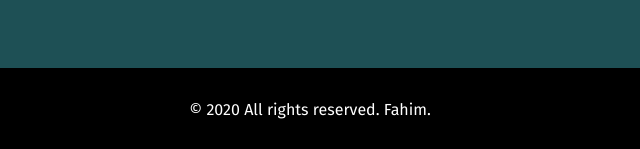
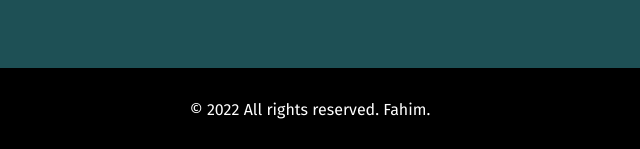
Before and after one commit to fahim-abser/Portfolio, a plain HTML site: page index.html in a window 1280 px wide. Shown: the part 2098-2247 px from the top of the page, 640-1280 px from the left. Drawn offline with nearby package versions, Linux system fonts and the light colour scheme.

Commit message:
footer update

```diff
--- a/index.html
+++ b/index.html
@@ -217,7 +217,7 @@
         </div>
         <div class="f-desc col-6">
 
-            © 2020 All rights reserved. Fahim.
+            © 2022 All rights reserved. Fahim.
         </div>
     </div>
 
```
